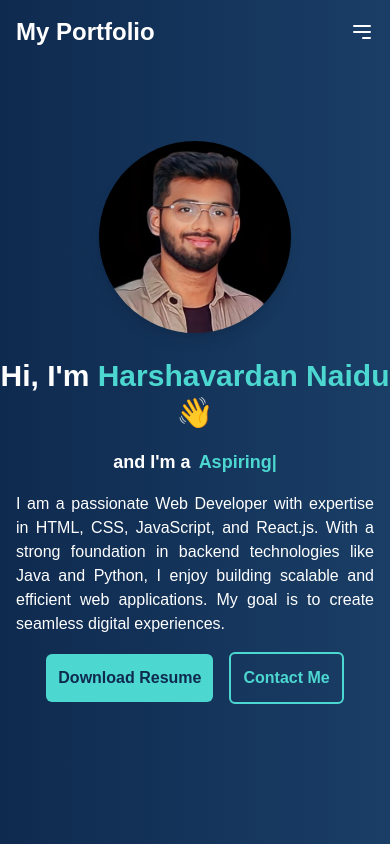
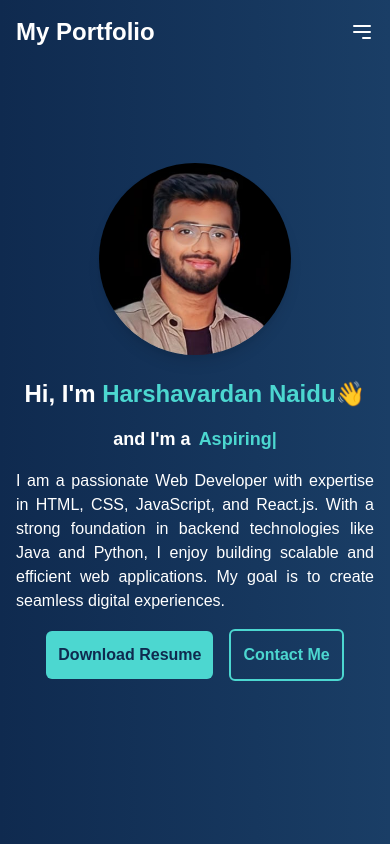
Before and after one commit to HARSHA-3623/personal_portfolio, a React (Vite) app: page / in a window 390 px wide. Shown: the top 844 px of the page. Built offline with nearby package versions, Linux system fonts and the light colour scheme.

Commit message:
Text Size issue

```diff
--- a/src/components/Hero.jsx
+++ b/src/components/Hero.jsx
@@ -47,7 +47,7 @@ const Hero = () => {
             ease: "easeInOut",
           }}
         >
-          <h1 className="text-3xl lg:text-5xl font-bold leading-tight">
+          <h1 className="text-2xl lg:text-5xl font-bold leading-tight">
             Hi, I'm{" "}
             <span className="text-[#4cd7d0]">{NAME}👋</span>
           </h1>
```
